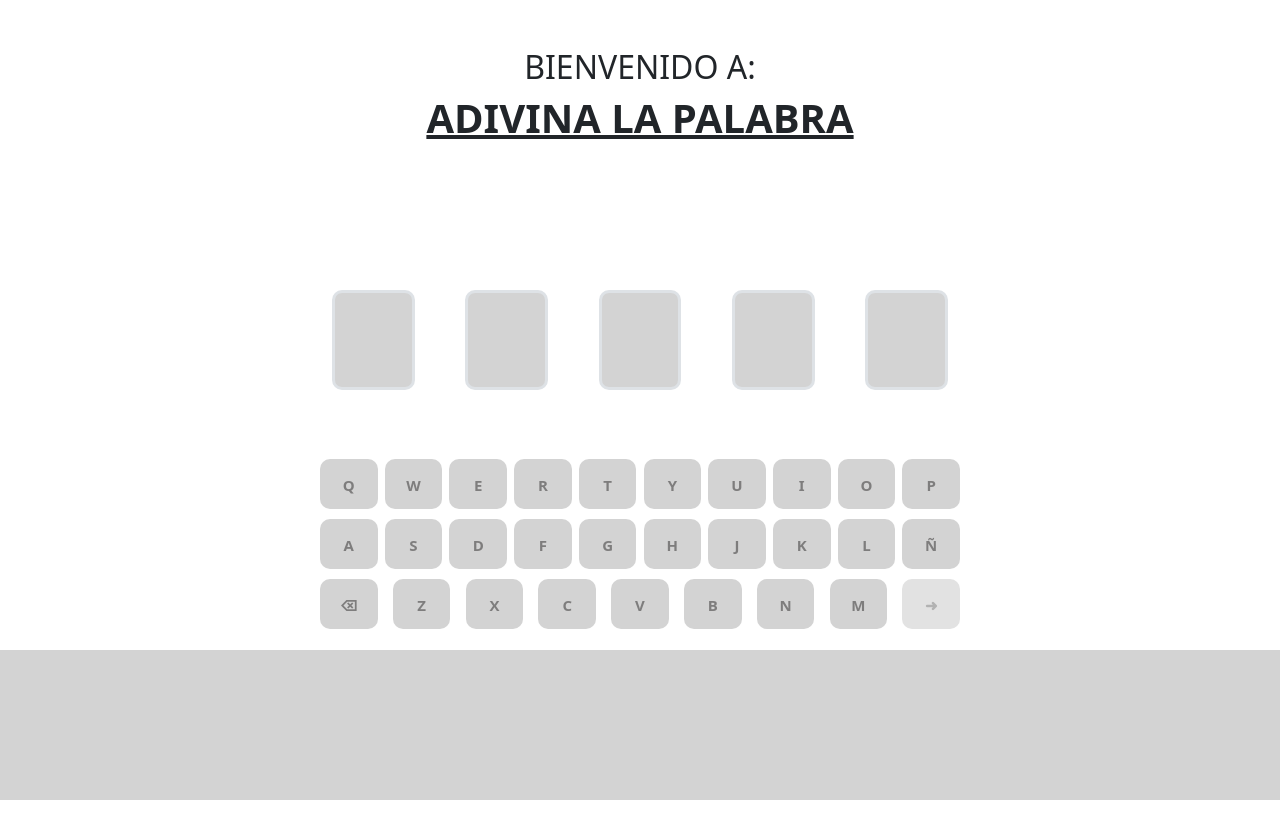
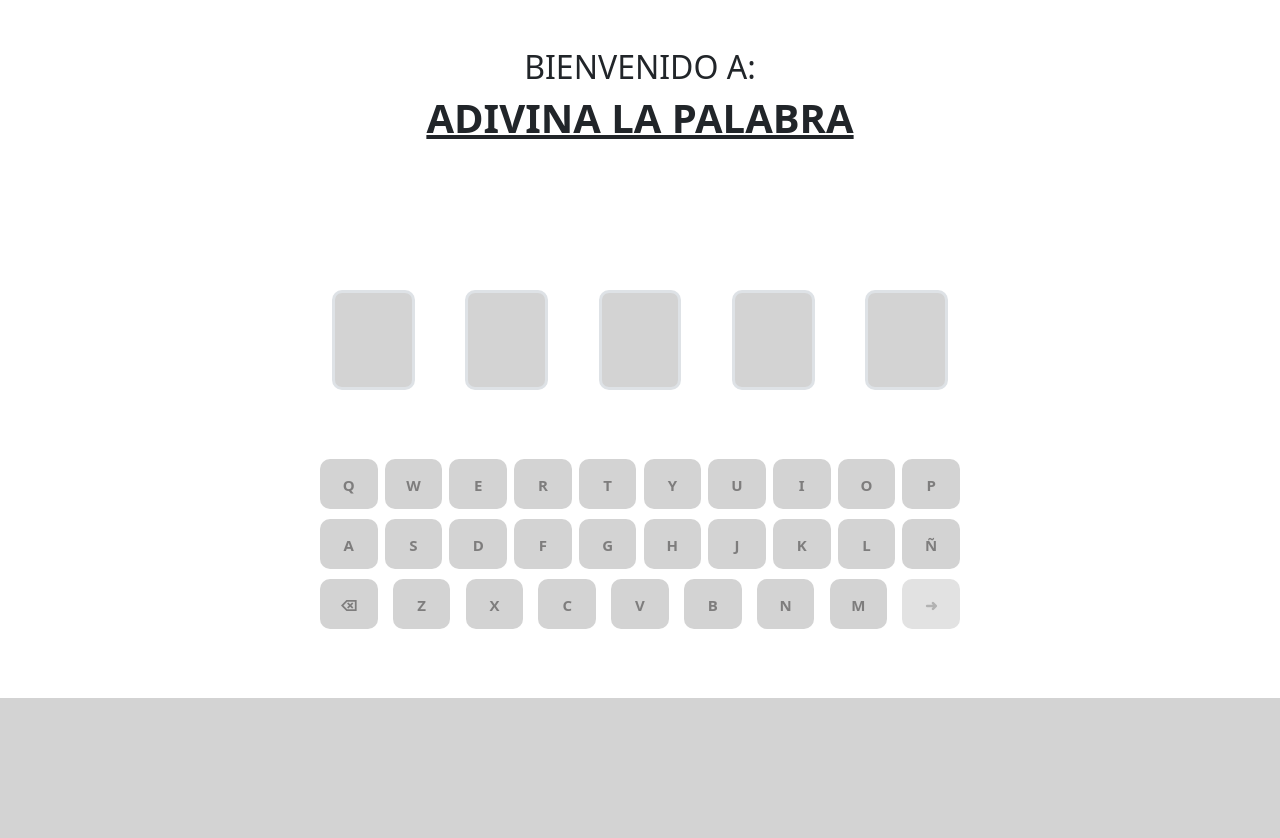
Before and after one commit to xgarciagSopra/squad1_wordle_front, an Angular app: page / in a window 1280 px wide. Shown: the top 838 px of the page. Built offline with nearby package versions, Linux system fonts and the light colour scheme.

Commit message:
fix(5ResultBox) add new flag, and chage footer css

```diff
--- a/src/app/components/footer/footer.component.html
+++ b/src/app/components/footer/footer.component.html
@@ -1 +1 @@
-<div class="footer"></div>
+<footer></footer>
--- a/src/app/components/footer/footer.component.scss
+++ b/src/app/components/footer/footer.component.scss
@@ -1,10 +1,13 @@
 @import "../../../styles.scss";
 @import "../../../styles.scss";
 
-.footer {
+footer {
   background-color: $customLightGrey;
-  position: absolute;
-  bottom: 0;
   width: 100%;
-  height: 150px;
+  position: relative;
+  clear: both;
+  height: 190px;
+  margin-top: 0px;
+  padding-top: 0px;
+  overflow: visible;
 }
--- a/src/app/components/game-center/game-center.component.html
+++ b/src/app/components/game-center/game-center.component.html
@@ -1,6 +1,7 @@
 
 <app-result-box [word]="word"
                 [splitWord]="splittedWord"
+                [firstRound]="firstRound"
                 [borderResultStyles]="found"></app-result-box>
 <app-keyboard (pressedKeyValue)="writeWord($event)"
                 [disableKeys]="isMaxLengthWord()"></app-keyboard>
--- a/src/app/components/game-center/game-center.component.ts
+++ b/src/app/components/game-center/game-center.component.ts
@@ -24,6 +24,7 @@ export class GameCenterComponent implements OnInit {
   word = '';
   splittedWord: String[] = [];
   found!: boolean;
+  firstRound = false;
 
   writeWord(letter: string) {
     this.letterPressed(letter);
@@ -36,7 +37,6 @@ export class GameCenterComponent implements OnInit {
   deleteLetter() {
     this.word = this.word.substring(0, this.word.length - 1);
     this.fillSplitWord();
-    console.log(this.splittedWord);
   }
 
   isMaxLengthWord(): boolean {
@@ -52,13 +52,13 @@ export class GameCenterComponent implements OnInit {
     }
     if (letter === sendKey) {
       this.found = false;
+      this.firstRound = true;
       this.sendWord(this.word);
       return;
     }
     if (this.word.length < 5){
       this.word += letter;
       this.fillSplitWord();
-      console.log(this.splittedWord);
     }
   }
 
@@ -85,7 +85,6 @@ export class GameCenterComponent implements OnInit {
 
   fillSplitWord() {
     let fillArray: String[] = [];
-
     fillArray = this.word.split('');
 
     if (fillArray.length < 5) {
--- a/src/app/components/result-box/result-box.component.ts
+++ b/src/app/components/result-box/result-box.component.ts
@@ -9,9 +9,10 @@ export class ResultBoxComponent {
   @Input() word = ''
   @Input() splitWord: String[] = [];
   @Input() borderResultStyles!: boolean;
+  @Input() firstRound = false;
 
   borderStyles(): String{
-    if (this.borderResultStyles === undefined) return '';
+    if (!this.firstRound) return '';
     return this.borderResultStyles
       ? 'border-success'
       : 'border-danger';
```
